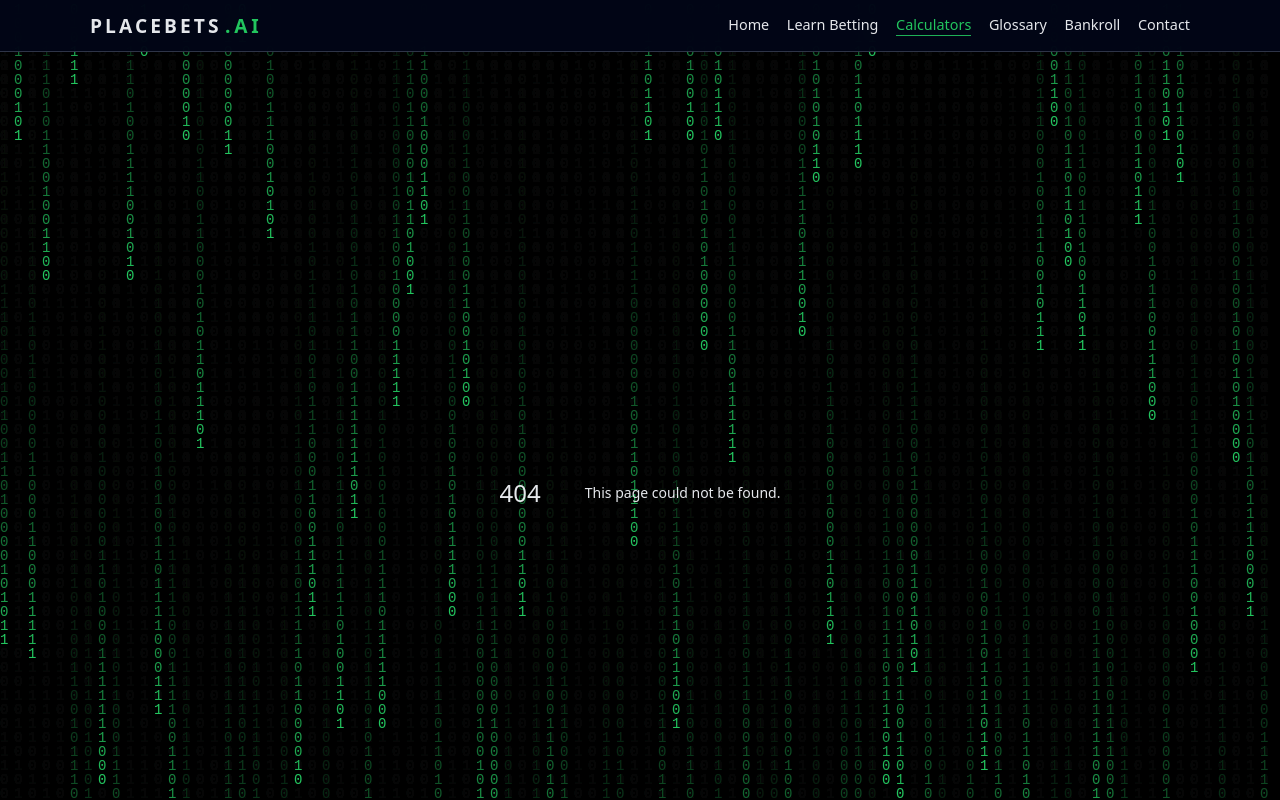
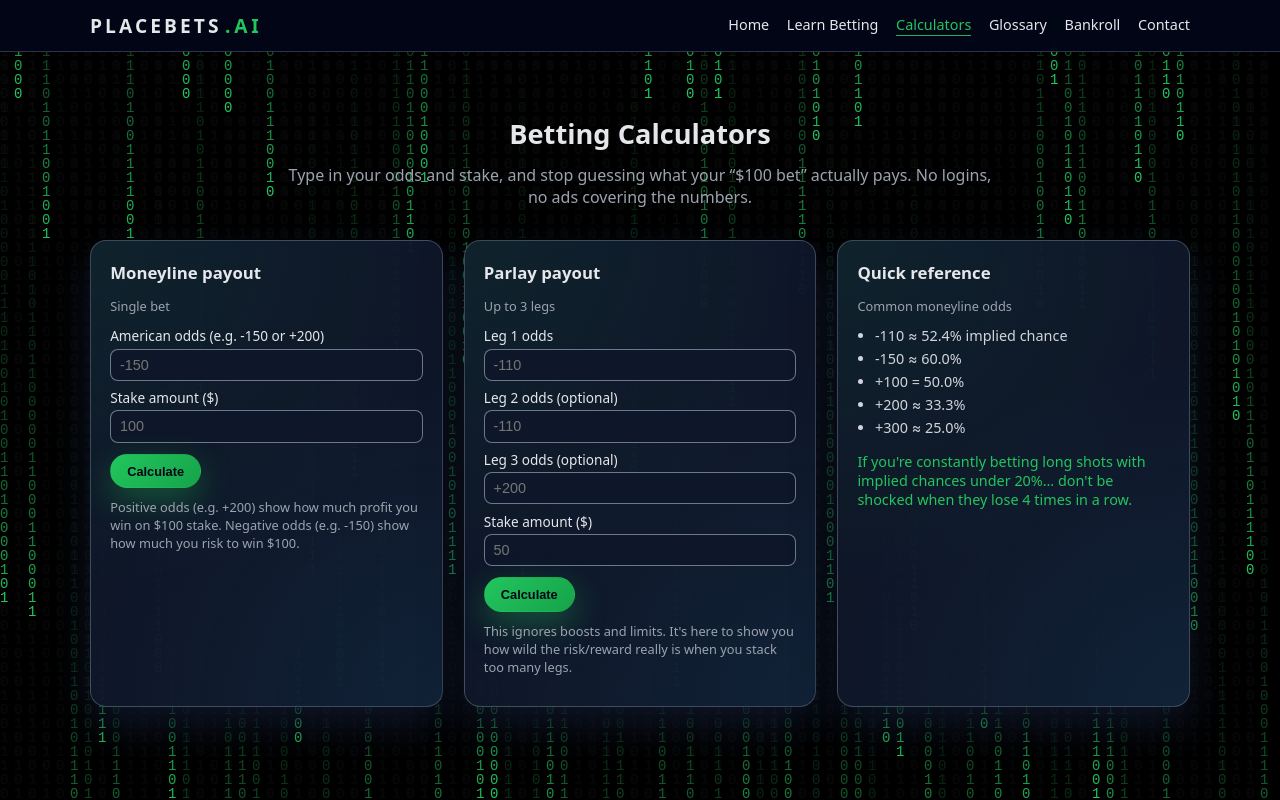
Before and after one commit to placebetsai/Placebetsai, a Next.js app: page /calculators in a window 1280 px wide. Before the commit this address had no page. Shown: the top 800 px of the page. Built offline with nearby package versions, Linux system fonts and the light colour scheme.

Commit message:
Create page.js

```diff
--- /dev/null
+++ b/app/calculators/page.js
@@ -0,0 +1,179 @@
+"use client";
+
+import { useState } from "react";
+
+export default function CalculatorsPage() {
+  const [mlOdds, setMlOdds] = useState("");
+  const [mlStake, setMlStake] = useState("");
+  const [mlResult, setMlResult] = useState("");
+
+  const [parlayOdds, setParlayOdds] = useState(["", "", ""]);
+  const [parlayStake, setParlayStake] = useState("");
+  const [parlayResult, setParlayResult] = useState("");
+
+  function calcMoneyline() {
+    const o = parseFloat(mlOdds);
+    const s = parseFloat(mlStake);
+    if (isNaN(o) || isNaN(s) || s <= 0) {
+      setMlResult("Enter a real number for odds and stake.");
+      return;
+    }
+
+    let win = 0;
+    if (o > 0) {
+      win = (o / 100) * s;
+    } else {
+      win = (100 / Math.abs(o)) * s;
+    }
+    const payout = s + win;
+
+    const implied =
+      o > 0 ? 100 / (o + 100) : Math.abs(o) / (Math.abs(o) + 100);
+
+    setMlResult(
+      `Risk $${s.toFixed(2)} to win $${win.toFixed(
+        2
+      )}. Total return: $${payout.toFixed(
+        2
+      )}. Implied chance: ${(implied * 100).toFixed(1)}%.`
+    );
+  }
+
+  function calcParlay() {
+    const s = parseFloat(parlayStake);
+    if (isNaN(s) || s <= 0) {
+      setParlayResult("Enter a real stake amount.");
+      return;
+    }
+
+    const parsed = parlayOdds
+      .map((o) => parseFloat(o))
+      .filter((o) => !isNaN(o));
+
+    if (parsed.length === 0) {
+      setParlayResult("Enter at least one valid set of odds.");
+      return;
+    }
+
+    let multiplier = 1;
+    parsed.forEach((o) => {
+      if (o > 0) {
+        multiplier *= 1 + o / 100;
+      } else {
+        multiplier *= 1 + 100 / Math.abs(o);
+      }
+    });
+
+    const payout = s * multiplier;
+    const win = payout - s;
+    setParlayResult(
+      `If every leg hits, your $${s.toFixed(2)} returns $${payout.toFixed(
+        2
+      )} (profit $${win.toFixed(2)}).`
+    );
+  }
+
+  return (
+    <section className="section">
+      <h1 className="section-title">Betting Calculators</h1>
+      <p className="section-intro">
+        Type in your odds and stake, and stop guessing what your “$100 bet”
+        actually pays. No logins, no ads covering the numbers.
+      </p>
+
+      <div className="card-grid">
+        <div className="card calc-card">
+          <h3>Moneyline payout</h3>
+          <p className="card-tag">Single bet</p>
+          <label>American odds (e.g. -150 or +200)</label>
+          <input
+            value={mlOdds}
+            onChange={(e) => setMlOdds(e.target.value)}
+            placeholder="-150"
+          />
+          <label>Stake amount ($)</label>
+          <input
+            value={mlStake}
+            onChange={(e) => setMlStake(e.target.value)}
+            placeholder="100"
+          />
+          <button
+            className="btn btn-primary small"
+            style={{ marginTop: "0.7rem" }}
+            onClick={calcMoneyline}
+          >
+            Calculate
+          </button>
+          {mlResult && <div className="calc-result">{mlResult}</div>}
+          <p className="calc-footnote">
+            Positive odds (e.g. +200) show how much profit you win on $100
+            stake. Negative odds (e.g. -150) show how much you risk to win $100.
+          </p>
+        </div>
+
+        <div className="card calc-card">
+          <h3>Parlay payout</h3>
+          <p className="card-tag">Up to 3 legs</p>
+          <label>Leg 1 odds</label>
+          <input
+            value={parlayOdds[0]}
+            onChange={(e) =>
+              setParlayOdds([e.target.value, parlayOdds[1], parlayOdds[2]])
+            }
+            placeholder="-110"
+          />
+          <label>Leg 2 odds (optional)</label>
+          <input
+            value={parlayOdds[1]}
+            onChange={(e) =>
+              setParlayOdds([parlayOdds[0], e.target.value, parlayOdds[2]])
+            }
+            placeholder="-110"
+          />
+          <label>Leg 3 odds (optional)</label>
+          <input
+            value={parlayOdds[2]}
+            onChange={(e) =>
+              setParlayOdds([parlayOdds[0], parlayOdds[1], e.target.value])
+            }
+            placeholder="+200"
+          />
+          <label>Stake amount ($)</label>
+          <input
+            value={parlayStake}
+            onChange={(e) => setParlayStake(e.target.value)}
+            placeholder="50"
+          />
+          <button
+            className="btn btn-primary small"
+            style={{ marginTop: "0.7rem" }}
+            onClick={calcParlay}
+          >
+            Calculate
+          </button>
+          {parlayResult && <div className="calc-result">{parlayResult}</div>}
+          <p className="calc-footnote">
+            This ignores boosts and limits. It&apos;s here to show you how wild
+            the risk/reward really is when you stack too many legs.
+          </p>
+        </div>
+
+        <div className="card">
+          <h3>Quick reference</h3>
+          <p className="card-tag">Common moneyline odds</p>
+          <ul className="card-list">
+            <li>-110 ≈ 52.4% implied chance</li>
+            <li>-150 ≈ 60.0%</li>
+            <li>+100 = 50.0%</li>
+            <li>+200 ≈ 33.3%</li>
+            <li>+300 ≈ 25.0%</li>
+          </ul>
+          <p className="card-example">
+            If you&apos;re constantly betting long shots with implied chances
+            under 20%… don&apos;t be shocked when they lose 4 times in a row.
+          </p>
+        </div>
+      </div>
+    </section>
+  );
+              }
```
